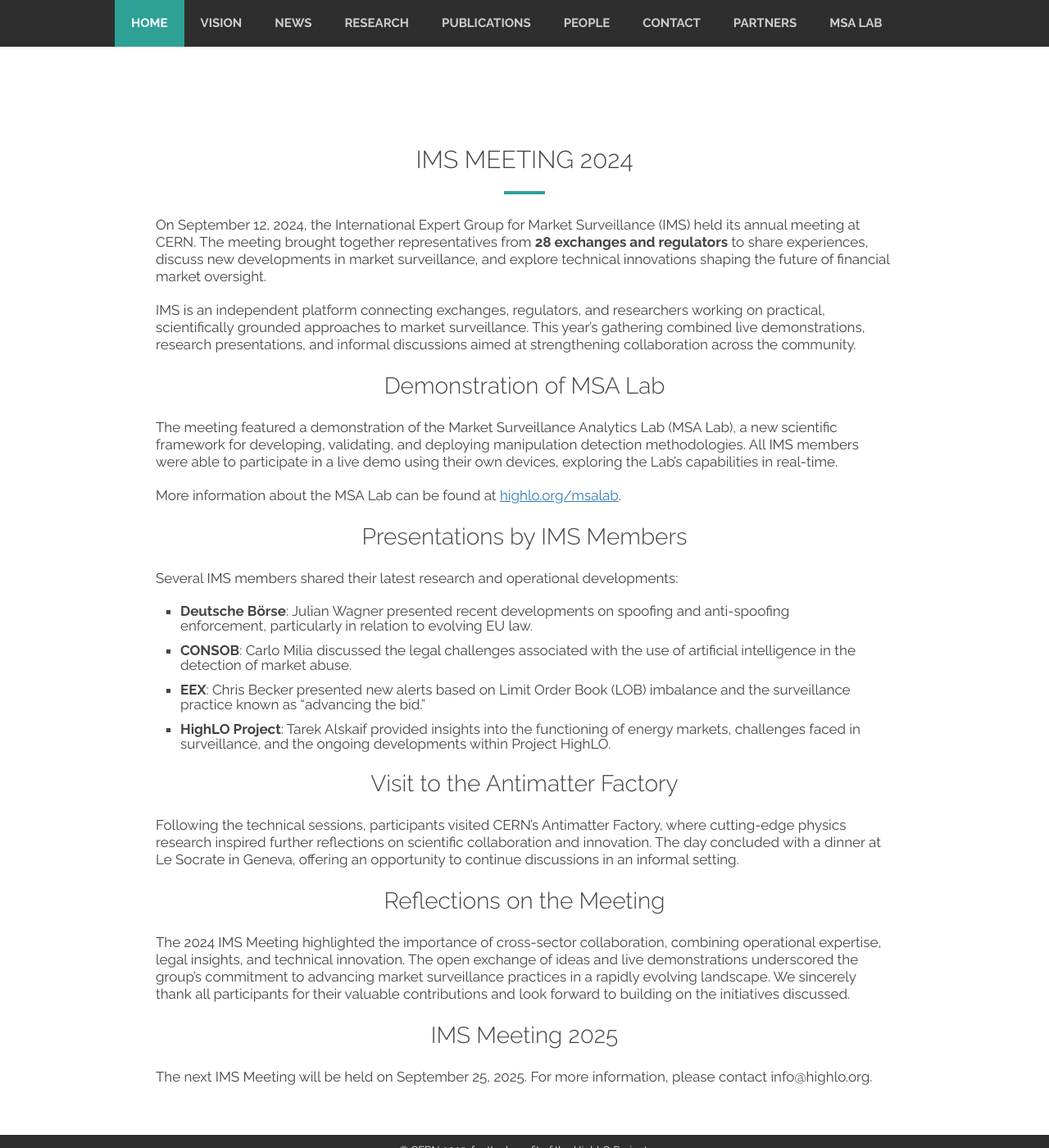
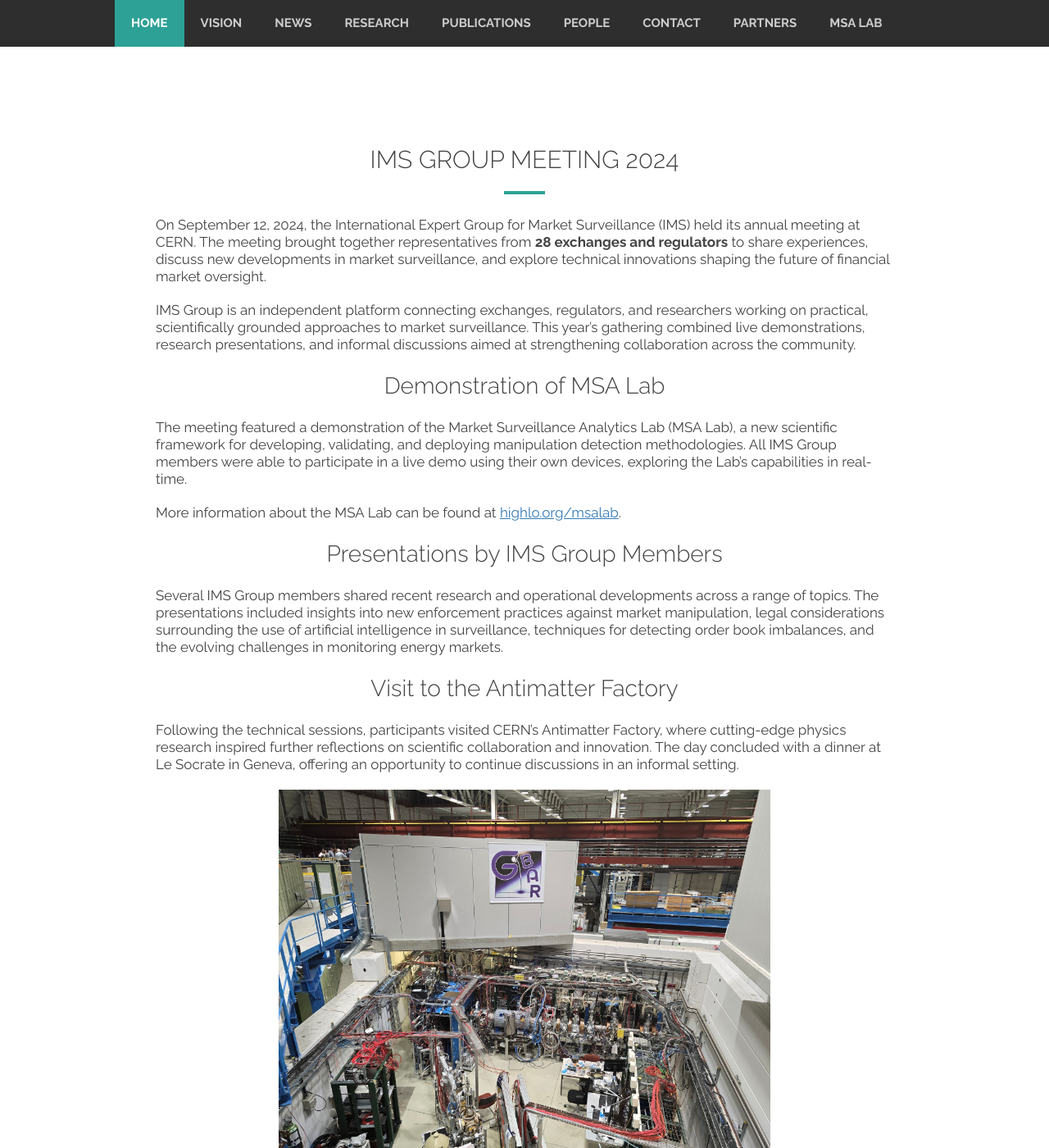
Before and after one commit to HighLO/highlo.github.io, a Jekyll site: the page built from ims2024.md, in a window 1280 px wide and 1400 px high. Shown: the whole window at 82% size. Built offline with Jekyll 4.4.1, drawn with Linux system fonts in a browser that asks for light colours; nearby versions of some CDN libraries; comment, search, counter and statistics services are not loaded; some of the changed text lies outside the part shown.

Commit message:
Update IMS news post

```diff
--- a/ims2024.md
+++ b/ims2024.md
@@ -1,38 +1,45 @@
 ---
-title: "IMS Meeting 2024"
+title: "IMS Group Meeting 2024"
 layout: subpage
 bg: bggray
 ---
 
-# IMS Meeting 2024
+# IMS Group Meeting 2024
 
 On September 12, 2024, the International Expert Group for Market Surveillance (IMS) held its annual meeting at CERN. The meeting brought together representatives from **28 exchanges and regulators** to share experiences, discuss new developments in market surveillance, and explore technical innovations shaping the future of financial market oversight.
 
-IMS is an independent platform connecting exchanges, regulators, and researchers working on practical, scientifically grounded approaches to market surveillance. This year’s gathering combined live demonstrations, research presentations, and informal discussions aimed at strengthening collaboration across the community.
+IMS Group is an independent platform connecting exchanges, regulators, and researchers working on practical, scientifically grounded approaches to market surveillance. This year’s gathering combined live demonstrations, research presentations, and informal discussions aimed at strengthening collaboration across the community.
 
 ## Demonstration of MSA Lab
 
-The meeting featured a demonstration of the Market Surveillance Analytics Lab (MSA Lab), a new scientific framework for developing, validating, and deploying manipulation detection methodologies. All IMS members were able to participate in a live demo using their own devices, exploring the Lab's capabilities in real-time.
+The meeting featured a demonstration of the Market Surveillance Analytics Lab (MSA Lab), a new scientific framework for developing, validating, and deploying manipulation detection methodologies. All IMS Group members were able to participate in a live demo using their own devices, exploring the Lab's capabilities in real-time.
 
 More information about the MSA Lab can be found at [highlo.org/msalab](https://highlo.org/msalab).
 
-## Presentations by IMS Members
+## Presentations by IMS Group Members
 
-Several IMS members shared their latest research and operational developments:
-
-* **Deutsche Börse**: Julian Wagner presented recent developments on spoofing and anti-spoofing enforcement, particularly in relation to evolving EU law.
-* **CONSOB**: Carlo Milia discussed the legal challenges associated with the use of artificial intelligence in the detection of market abuse.
-* **EEX**: Chris Becker presented new alerts based on Limit Order Book (LOB) imbalance and the surveillance practice known as "advancing the bid."
-* **HighLO Project**: Tarek Alskaif provided insights into the functioning of energy markets, challenges faced in surveillance, and the ongoing developments within Project HighLO.
+Several IMS Group members shared recent research and operational developments across a range of topics.
+The presentations included insights into new enforcement practices against market manipulation, legal considerations surrounding the use of artificial intelligence in surveillance, techniques for detecting order book imbalances, and the evolving challenges in monitoring energy markets.
 
 ## Visit to the Antimatter Factory
 
 Following the technical sessions, participants visited CERN's Antimatter Factory, where cutting-edge physics research inspired further reflections on scientific collaboration and innovation. The day concluded with a dinner at Le Socrate in Geneva, offering an opportunity to continue discussions in an informal setting.
 
+<center>
+    <img src="assets/20240911_141103.jpg" alt="The Gravitational Behaviour of Antimatter at Rest experiment" style="width: 60%">
+    <figcaption style="font-size: 0.9em; color: #666;">The Gravitational Behaviour of Antimatter at Rest (GBAR) experiment at CERN, photo taken by a participant during the visit.</figcaption>
+</center>
+
 ## Reflections on the Meeting
 
-The 2024 IMS Meeting highlighted the importance of cross-sector collaboration, combining operational expertise, legal insights, and technical innovation. The open exchange of ideas and live demonstrations underscored the group's commitment to advancing market surveillance practices in a rapidly evolving landscape. We sincerely thank all participants for their valuable contributions and look forward to building on the initiatives discussed.
+The 2024 IMS Group Meeting highlighted the importance of cross-sector collaboration, combining operational expertise, legal insights, and technical innovation. The open exchange of ideas and live demonstrations underscored the group's commitment to advancing market surveillance practices in a rapidly evolving landscape.
 
-## IMS Meeting 2025
+> "Thank you for organizing and hosting this great meeting! It was a pleasure to talk to all of you again and to have fruitful conversations. Apart from that, lunch and dinner really were delicious. Thank you for providing the MSA Lab – it offers a great opportunity to explore some data."
+>
+> — Anonymous IMS Group participant
 
-The next IMS Meeting will be held on September 25, 2025. For more information, please contact info@highlo.org.
+We sincerely thank all participants for their valuable contributions and look forward to building on the initiatives discussed.
+
+## IMS Group Meeting 2025
+
+The next IMS Group Meeting will be held on September 25, 2025. For more information, please contact info@highlo.org.
```
Also changed, not shown: _news/2024-09-12-IMS.md (+1 -1 lines), _posts/2000-01-12-get-in-touch.md (+1 -1 lines), assets/20240911_141103.jpg (added).
